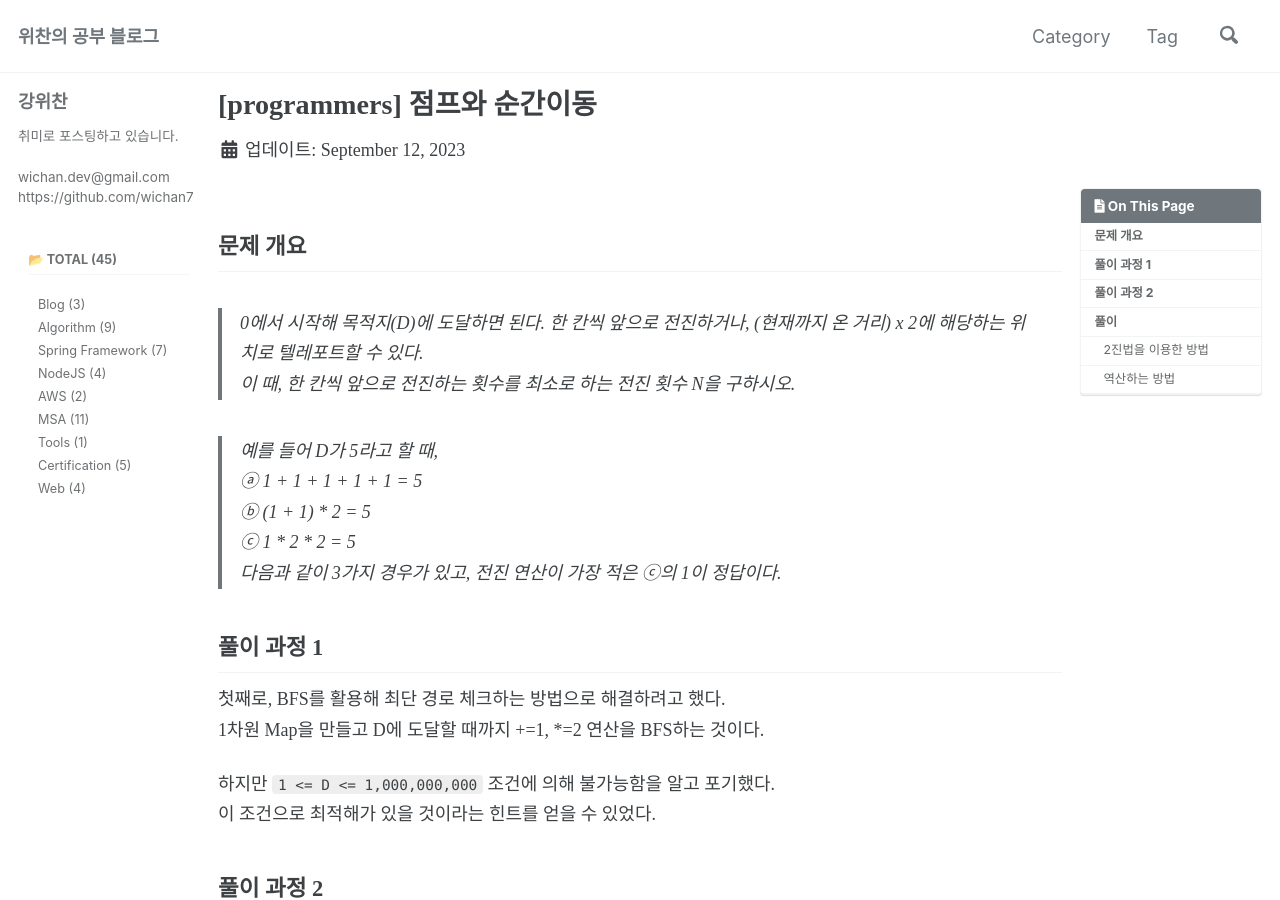
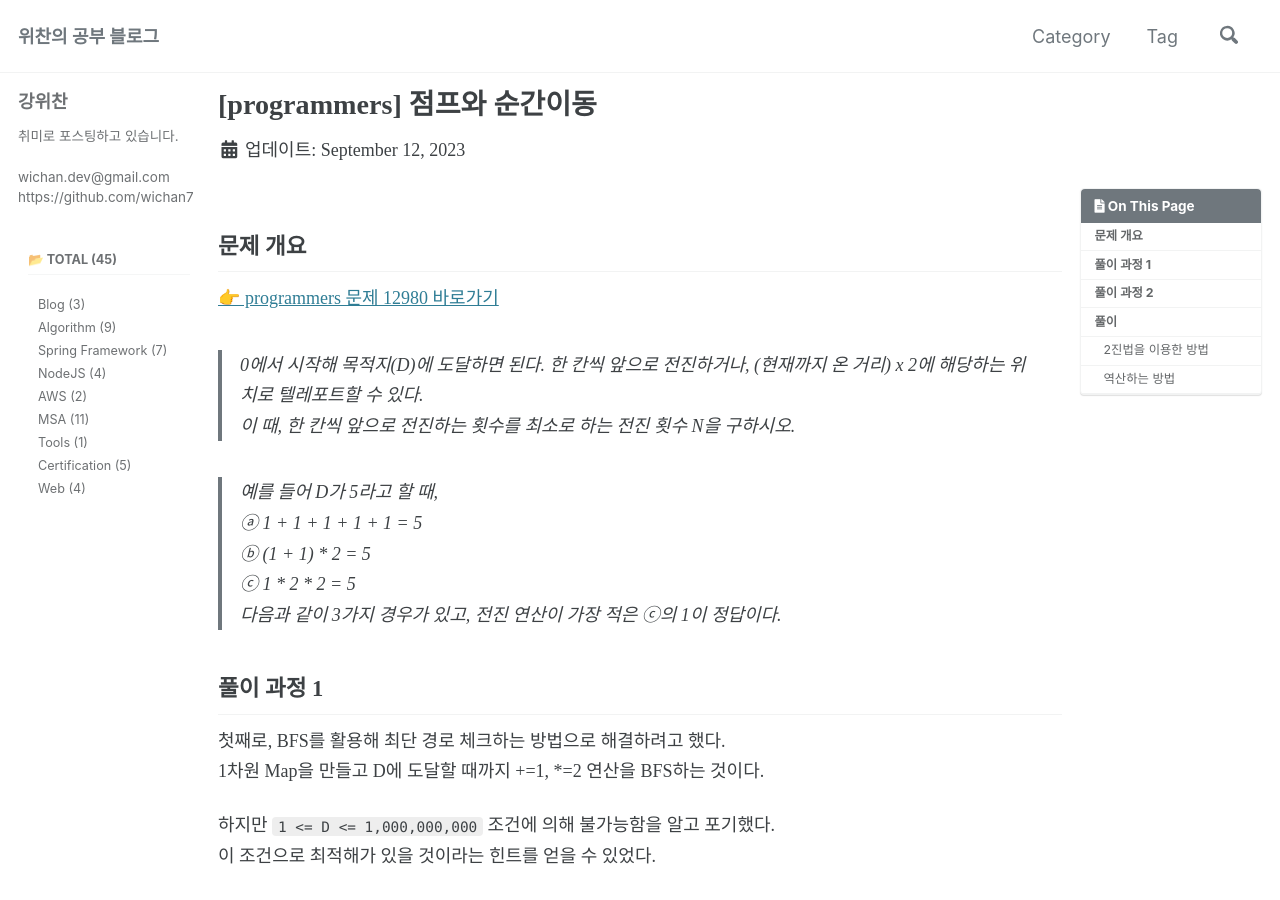
Before and after one commit to wichan7/wichan7.github.io, a Jekyll site: the page built from _posts/2023-09-12-programmers-12980.md, in a window 1280 px wide and 900 px high. Built offline with Jekyll 4.4.1, drawn with Linux system fonts in a browser that asks for light colours; cached includes are drawn as plain includes; some web fonts are replaced; comment, search, counter and statistics services are not loaded.

Commit message:
Update: 바로가기 추가

```diff
--- a/_posts/2023-09-12-programmers-12980.md
+++ b/_posts/2023-09-12-programmers-12980.md
@@ -8,6 +8,8 @@ tags:
 toc: true
 ---
 ## 문제 개요
+[👉 programmers 문제 12980 바로가기](https://school.programmers.co.kr/learn/courses/30/lessons/12980)
+
 > 0에서 시작해 목적지(D)에 도달하면 된다. 한 칸씩 앞으로 전진하거나, (현재까지 온 거리) x 2에 해당하는 위치로 텔레포트할 수 있다.
 이 때, 한 칸씩 앞으로 전진하는 횟수를 최소로 하는 전진 횟수 N을 구하시오.
 
```
